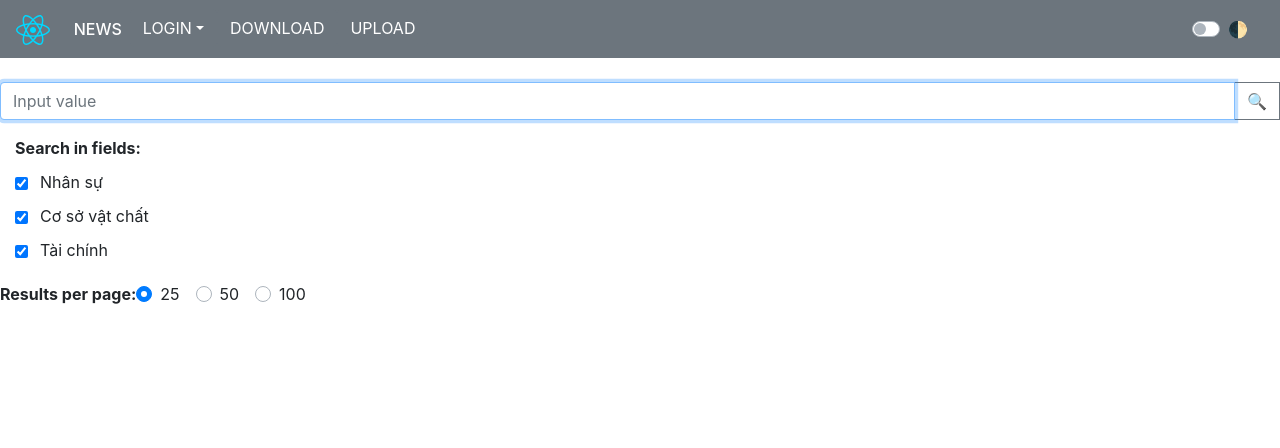
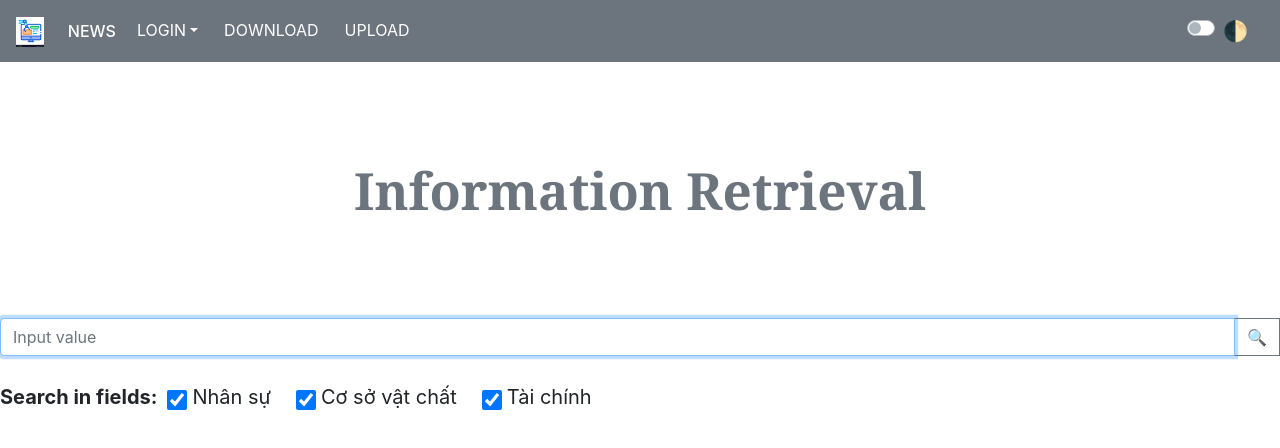
Before and after one commit to luuphuphat69/doc-search, a React (Vite) app in the folder doc-search/: page /search in a window 1280 px wide. Shown: the top 448 px of the page. Built offline with nearby package versions, Linux system fonts and the light colour scheme.

Commit message:
search ui change

```diff
--- a/doc-search/src/components/navbar.jsx
+++ b/doc-search/src/components/navbar.jsx
@@ -12,8 +12,8 @@ const NavBar = () => {
     }, []);
     return (
         <nav className="navbar navbar-expand-md navbar-dark bg-secondary mb-4">
-            <a className="navbar-brand" href="/index.php">
-                <img src="../src/assets/react.svg" height="30" alt="" />
+            <a className="navbar-brand" href="">
+                <img src="../src/assets/images1.png" height="30" alt="" />
             </a>
             <button className="navbar-toggler" type="button" data-toggle="collapse" data-target="#navbarCollapse"
                 aria-controls="navbarCollapse" aria-expanded="false" aria-label="Toggle navigation">
--- a/doc-search/src/components/search-options.jsx
+++ b/doc-search/src/components/search-options.jsx
@@ -2,9 +2,7 @@ const Search_Options = () => {
     return (
         <div className="container-fluid">
                 <div className="row">
-                <div className="col-4">
-                    <div className="d-block" id="topic">
-                        <strong className="d-block text-start">Search in fields:</strong>
+                            <strong className="d-block">Search in fields:</strong>
                             <div className="form-check">
                                 <input type="checkbox" className="form-check-input" id="colt" name="columns[]" value="t" defaultChecked />
                                 <label className="form-check-label" htmlFor="colt">Nhân sự</label>
@@ -19,88 +17,6 @@ const Search_Options = () => {
                             </div>
             </div>
         </div>
-                {/* <div className="col-4">
-                    <div className="d-block" id="column">
-                        <strong className="d-block text-start">Search in topics:</strong>
-                        <div className="form-check">
-                            <input type="checkbox" className="form-check-input" id="topl" name="topics[]" value="l" defaultChecked />
-                            <label className="form-check-label" htmlFor="topl">Libgen</label>
-                        </div>
-                        <div className="form-check">
-                            <input type="checkbox" className="form-check-input" id="topc" name="topics[]" value="c" defaultChecked />
-                            <label className="form-check-label" htmlFor="topc">Comics</label>
-                        </div>
-                        <div className="form-check">
-                            <input type="checkbox" className="form-check-input" id="topf" name="topics[]" value="f" defaultChecked />
-                            <label className="form-check-label" htmlFor="topf">Fiction</label>
-                        </div>
-                        <div className="form-check">
-                            <input type="checkbox" className="form-check-input" id="topa" name="topics[]" value="a" defaultChecked />
-                            <label className="form-check-label" htmlFor="topa">Scientific Articles</label>
-                        </div>
-                        <div className="form-check">
-                            <input type="checkbox" className="form-check-input" id="topm" name="topics[]" value="m" defaultChecked />
-                            <label className="form-check-label" htmlFor="topm">Magazines</label>
-                        </div>
-                        <div className="form-check">
-                            <input type="checkbox" className="form-check-input" id="topr" name="topics[]" value="r" defaultChecked />
-                            <label className="form-check-label" htmlFor="topr">Fiction RUS</label>
-                        </div>
-                        <div className="form-check">
-                            <input type="checkbox" className="form-check-input" id="tops" name="topics[]" value="s" defaultChecked />
-                            <label className="form-check-label" htmlFor="tops">Standards</label>
-                        </div>
-                    </div>
-                </div>
-                <div className="col-4">
-                    <div className="d-block" id="object">
-                        <strong className="d-block text-start">Search in objects:</strong>
-                        <div className="form-check">
-                            <input type="checkbox" className="form-check-input" id="objf" name="objects[]" value="f" defaultChecked />
-                            <label className="form-check-label" htmlFor="objf">Files</label>
-                        </div>
-                        <div className="form-check">
-                            <input type="checkbox" className="form-check-input" id="obje" name="objects[]" value="e" defaultChecked />
-                            <label className="form-check-label" htmlFor="obje">Editions</label>
-                        </div>
-                        <div className="form-check">
-                            <input type="checkbox" className="form-check-input" id="objs" name="objects[]" value="s" defaultChecked />
-                            <label className="form-check-label" htmlFor="objs">Series</label>
-                        </div>
-                        <div className="form-check">
-                            <input type="checkbox" className="form-check-input" id="obja" name="objects[]" value="a" defaultChecked />
-                            <label className="form-check-label" htmlFor="obja">Authors</label>
-                        </div>
-                        <div className="form-check">
-                            <input type="checkbox" className="form-check-input" id="objp" name="objects[]" value="p" defaultChecked />
-                            <label className="form-check-label" htmlFor="objp">Publishers</label>
-                        </div>
-                        <div className="form-check">
-                            <input type="checkbox" className="form-check-input" id="objw" name="objects[]" value="w" defaultChecked />
-                            <label className="form-check-label" htmlFor="objw">Works</label>
-                        </div>
-                    </div>
-                </div> */}
-            </div>
-            <div>
-                <div className="row">
-                    <strong>Results per page:</strong>
-
-                    <div class="custom-control custom-radio custom-control-inline">
-                        <input type="radio" id="res25" name="res" class="custom-control-input" value="25" defaultChecked='true'/>
-                        <label class="custom-control-label" for="res25">25</label>
-                    </div>
-                    <div class="custom-control custom-radio custom-control-inline">
-                        <input type="radio" id="res50" name="res" class="custom-control-input" value="50" />
-                        <label class="custom-control-label" for="res50">50</label>
-                    </div>
-                    <div class="custom-control custom-radio custom-control-inline">
-                        <input type="radio" id="res100" name="res" class="custom-control-input" value="100" />
-                        <label class="custom-control-label" for="res100">100</label>
-                    </div>
-                </div>
-            </div>
-        </div>
 
     );
 }
--- a/doc-search/src/index.css
+++ b/doc-search/src/index.css
@@ -67,3 +67,75 @@ button:focus-visible {
     background-color: #f9f9f9;
   }
 }
+.if{
+ margin: 100px;
+
+}
+.ifr{
+  color: #6C757D;
+}
+.ifr:hover{
+  opacity: 0.7;
+  cursor: pointer;
+}
+.container-fluid{
+  display: flex;
+}
+.row{
+  flex: 1 ;
+
+}
+.d-block{
+  display: inline-block;
+  font-size: 20px;
+}
+.col-4{
+  display: inline-block;
+}
+.row .form-check{
+  margin-left: 10px;
+}
+.form-check {
+  display: inline-flex;
+  align-items: center;
+  margin-right: 15px; /* Adjust spacing between checkboxes as needed */
+}
+
+.form-check-label {
+  margin-left: 5px; /* Space between checkbox and label */
+}
+
+#topic {
+  display: flex;
+  flex-wrap: wrap;
+  align-items: center;
+}
+.container-fluid .row .results{
+  margin-left: 10px;
+}
+
+.form-check, .custom-control.custom-radio.custom-control-inline {
+    display: flex;
+    align-items: center;
+    margin-right: 15px;
+    font-size: 20px;
+    margin-left: 10px;
+
+}
+
+.form-check-label, .custom-control-label {
+    font-size: 20px;
+    margin-left: 5px;
+}
+
+.form-check-input, .custom-control-input {
+    width: 20px;
+    height: 20px;
+    margin-right: 10px;
+}
+.results{
+  font-size: 20px;
+}
+.row{
+  margin-top: 10px;
+}
--- a/doc-search/src/pages/search.jsx
+++ b/doc-search/src/pages/search.jsx
@@ -24,6 +24,7 @@ const Search = () => {
     return (
         <div style={{ position: 'absolute', top: '0px', left: '0px', right: '0px' }}>
             <NavBar />
+            <div className="if"><h1 className="ifr">Information Retrieval</h1></div>
             <form onSubmit={handleSearch} className="input-group mb-3">
                 <input
                     autoFocus
```
Also changed, not shown: doc-search/src/assets/images1.png (added). Lines whose indentation alone changed are shown as unchanged.
